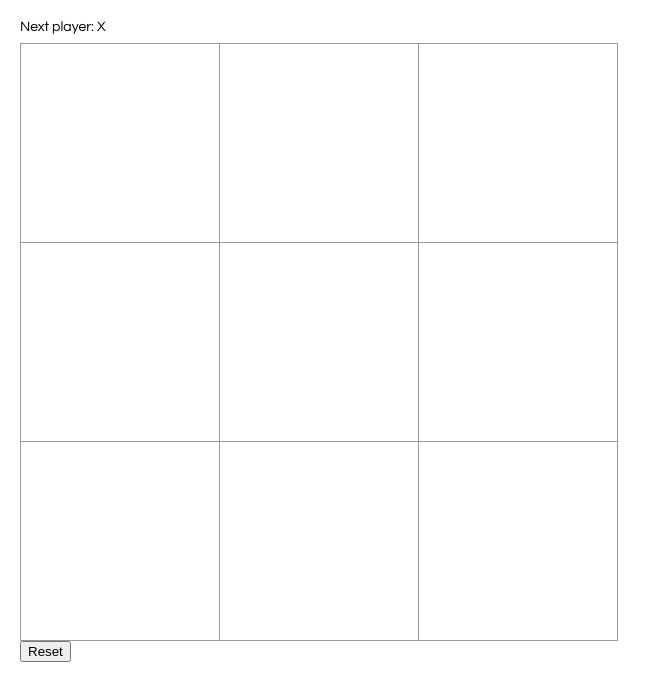
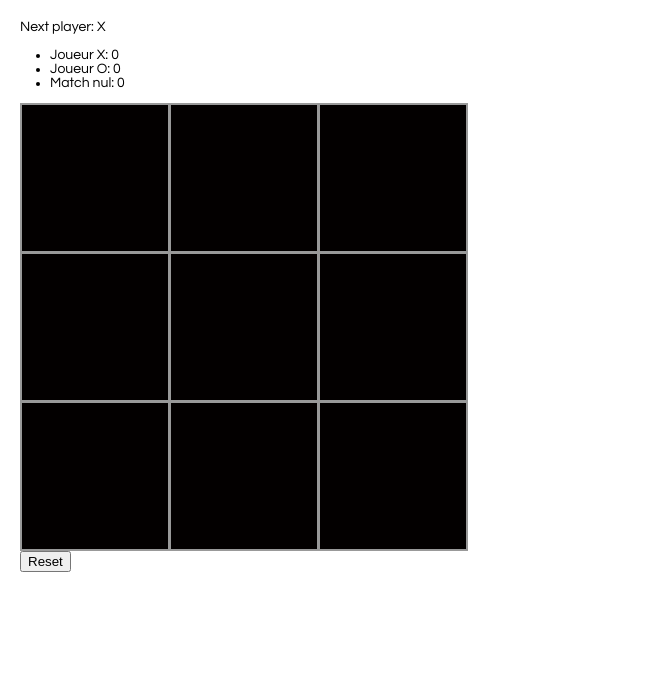
Before and after one commit to ValentinCo/react-morpion, a React app: page / in a window 1280 px wide. Shown: the whole page, without its empty margins (0-661 px from the left). Built offline with nearby package versions, Linux system fonts and the light colour scheme.

Commit message:
Ajout du css du scoring

```diff
--- a/src/index.css
+++ b/src/index.css
@@ -19,18 +19,19 @@ ul {
 }
 
 .square {
-    background: #fff;
-    border: 1px solid #999;
+    color: white;
+    background: rgb(3, 0, 0);
+    border: 2px solid #999;
     float: left;
     font-size: 100px;
     font-weight: bold;
     line-height: 34px;
-    height: 200px;
+    height: 150px;
     margin-right: -1px;
     margin-top: -1px;
     padding: 0;
     text-align: center;
-    width: 200px;
+    width: 150px;
 }
 
 .square:focus {
@@ -49,3 +50,29 @@ ul {
 .game-info {
     margin-left: 20px;
 }
+
+.clicked {
+    animation: 5s infinite alternate slidein;
+
+}
+
+@keyframes slidein {
+    0% {
+
+        font-size: 100px;
+    }
+
+    100%{
+        font-size: 10px;
+    }
+}
+
+.clickedX{
+    color: rgb(3, 3, 158);
+    border: 2px solid rgb(3, 3, 158);
+}
+
+.clickedO{
+    color: red;
+    border: 2px solid red;
+}
--- a/src/index.js
+++ b/src/index.js
@@ -9,9 +9,12 @@ function Reset(props) {
     )
 }
 
+
+
 function Square(props) {
     return (
-        <button className="square" onClick={props.onClick}>
+        <button className={"square " + (props.value === null ? 'unclicked' : 'clicked ' +
+        (props.value === 'X' ? 'clickedX' : 'clickedO'))}  onClick={props.onClick}>
             {props.value}
         </button>
     );
@@ -25,7 +28,20 @@ class Board extends React.Component {
             squares: Array(9).fill(null),
             xIsNext: true,
             nbCoup: 0,
+            pointX: 0,
+            pointO: 0,
+            matchNul: 0,
+
         };
+    }
+
+    resetScore() {
+        this.reset();
+        this.setState({
+            pointX: 0,
+            pointO: 0,
+            matchNul: 0,
+        })
     }
 
     handleClick(i) {
@@ -63,7 +79,7 @@ class Board extends React.Component {
     renderReset() {
         return (
             <Reset
-                onClick={() => this.reset()}
+                onClick={() => this.resetScore()}
             />
         );
     }
@@ -73,18 +89,41 @@ class Board extends React.Component {
         let status;
         if (winner) {
             status = 'Winner: ' + winner;
+            if (winner === 'X'){
+                let pointX = this.state.pointX;
+                pointX++;
+                this.setState({
+                    pointX: pointX,
+                })
+            }else{
+                let pointO = this.state.pointO;
+                pointO++;
+                this.setState({
+                    pointO: pointO,
+                })
+            }
+            this.reset();
         } else if (this.state.nbCoup === 9) {
             status = 'Match Nul';
+            let matchNul = this.state.matchNul;
+            matchNul++;
+            this.setState({
+                matchNul: matchNul,
+            })
+            this.reset();
         }
         else {
             status = 'Next player: ' + (this.state.xIsNext ? 'X' : 'O');
         }
 
-
-
         return (
             <div>
                 <div className="status">{status}</div>
+                <ul>
+                <li>Joueur X: {this.state.pointX}</li>
+                <li>Joueur O: {this.state.pointO}</li>
+                <li>Match nul: {this.state.matchNul}</li>
+                </ul>
                 <div className="board-row">
                     {this.renderSquare(0)}
                     {this.renderSquare(1)}
```
Also changed, not shown: README.md.
